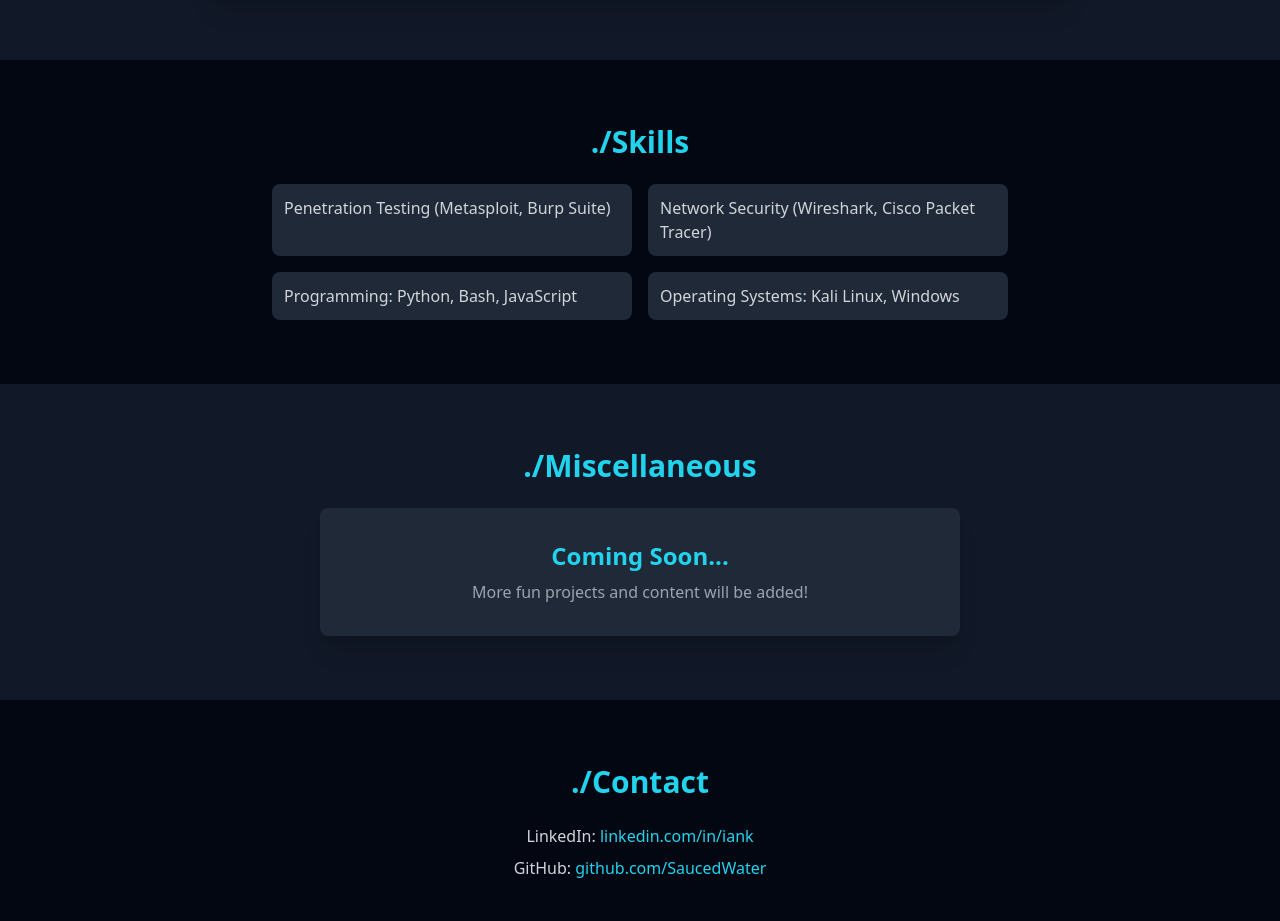
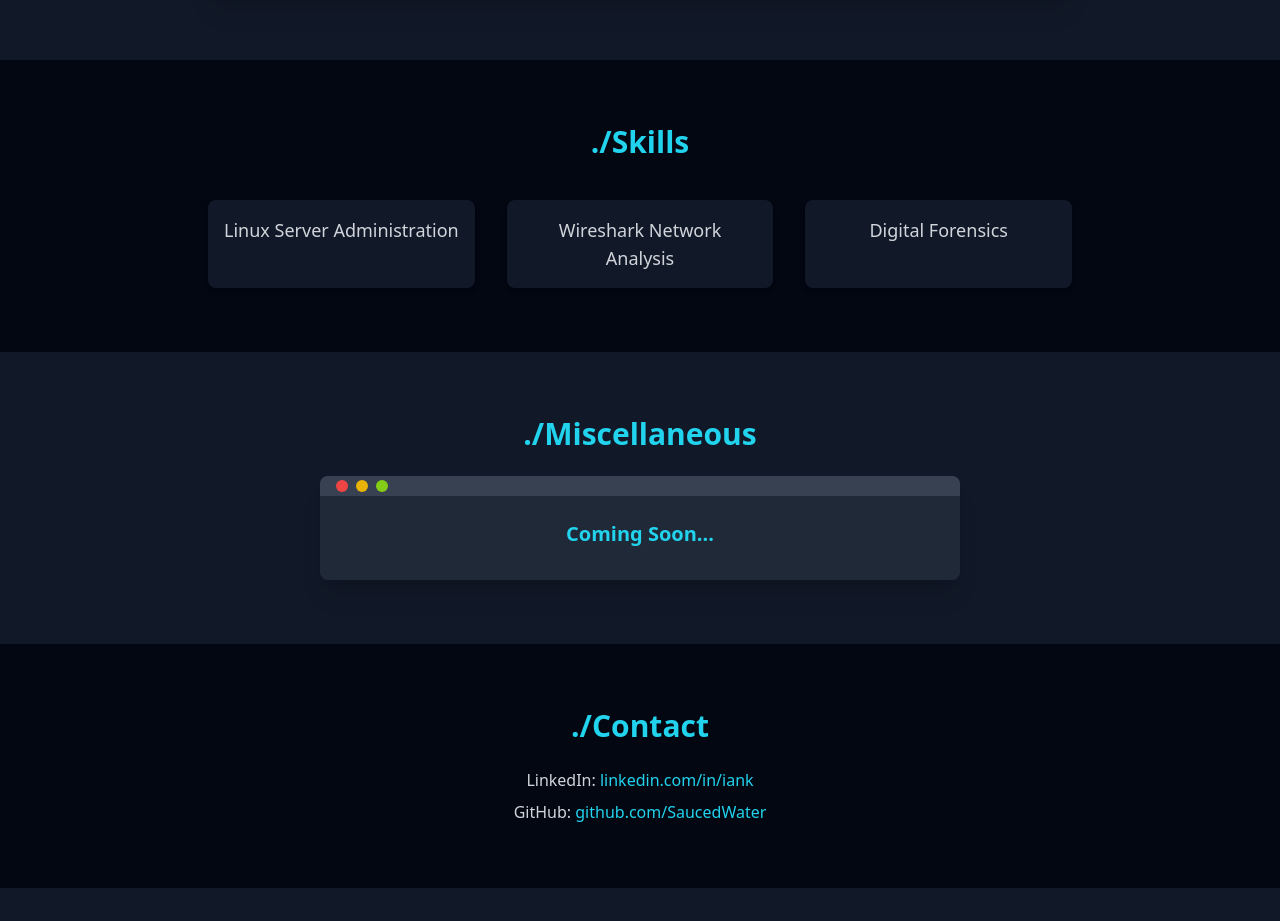
Before and after one commit to SaucedWater/portfolioweb, a Next.js app: page / in a window 1280 px wide. Shown: the part 1120-2041 px from the top of the page. Built offline with nearby package versions, Linux system fonts and the light colour scheme.

Commit message:
Fixed Misc

```diff
--- /dev/null
+++ b/app/components/MiscCard.js
@@ -0,0 +1,23 @@
+// app/components/MiscCard.js
+export default function MiscCard({ title, description, url }) {
+  return (
+    <article className="bg-gray-800 rounded-lg shadow-xl hover:shadow-2xl transition overflow-hidden">
+      {/* ─── this gives the title bar with 3 Dots ─── */}
+      <div className="flex items-center space-x-2 bg-gray-700 px-4 py-1">
+        {/* Red “close” circle */}
+        <span className="h-3 w-3 bg-red-500 rounded-full"></span>
+        {/* Yellow “minimize” circle */}
+        <span className="h-3 w-3 bg-yellow-500 rounded-full"></span>
+        {/* Green “maximize” circle */}
+        <span className="h-3 w-3 bg-lime-500 rounded-full"></span>
+      </div>
+
+      {/* ─── Card Body ─── */}
+      <div className="p-6">
+        <h3 className="text-xl font-semibold text-cyan-400">{title}</h3>
+        <p className="text-gray-400 my-2">{description}</p>
+
+      </div>
+    </article>
+  );
+}
--- a/app/components/Sections/MiscellaneousSection.js
+++ b/app/components/Sections/MiscellaneousSection.js
@@ -1,13 +1,16 @@
 // app/components/Sections/MiscellaneousSection.js
+import MiscCard from "../../components/MiscCard";
 
 export default function MiscellaneousSection() {
   return (
     <section id="miscellaneous" className="py-16 bg-gray-900 text-gray-300 text-center">
       <div className="max-w-2xl mx-auto px-4">
         <h2 className="text-3xl font-bold text-cyan-400 mb-6">./Miscellaneous</h2>
-        <div className="bg-gray-800 p-8 rounded-lg shadow-xl">
-          <h3 className="text-2xl font-semibold text-cyan-400">Coming Soon...</h3>
-          <p className="text-gray-400 mt-2">More fun projects and content will be added!</p>
+        <div className="space-y-6">
+          <MiscCard
+                      title="Coming Soon..."
+
+                    />
         </div>
       </div>
     </section>
--- a/app/components/Sections/SkillsSection.js
+++ b/app/components/Sections/SkillsSection.js
@@ -1,26 +1,41 @@
 // app/components/Sections/SkillsSection.js
+"use client"; // Ensure this is here to support client-side features like interactivity
+import ProjectCard from "../../components/ProjectCard";
+
+
 
 export default function SkillsSection() {
+  const skills = [
+    {
+      name: "Linux Server Administration"
+    },
+    {
+      name: "Wireshark Network Analysis"
+
+    },
+    {
+      name: "Digital Forensics"
+    }
+
+
+  ];
   return (
     <section id="skills" className="py-16 bg-gray-950 text-gray-300 text-center">
-      <div className="max-w-3xl mx-auto px-4">
-        <h2 className="text-3xl font-bold text-cyan-400 mb-6">./Skills</h2>
-        <ul className="grid md:grid-cols-2 gap-4 text-left">
-          {[
-            "Penetration Testing (Metasploit, Burp Suite)",
-            "Network Security (Wireshark, Cisco Packet Tracer)",
-            "Programming: Python, Bash, JavaScript",
-            "Operating Systems: Kali Linux, Windows",
-          ].map((skill, index) => (
-            <li
+      <div className="max-w-4xl mx-auto px-4">
+        <h2 className="text-3xl font-bold text-center text-cyan-400 mb-10">./Skills</h2>
+
+        {/* 3-column grid */}
+        <div className="grid grid-cols-1 sm:grid-cols-2 md:grid-cols-3 gap-8">
+          {skills.map((skill, index) => (
+            <div
               key={index}
-              className="bg-gray-800 p-3 rounded-lg hover:bg-gray-700 transition-all duration-300"
+              className="flex flex-col items-center bg-gray-900 p-4 rounded-lg shadow-md hover:shadow-cyan-500/20 transition-shadow"
             >
-              {skill}
-            </li>
+              <span className="text-lg font-medium">{skill.name}</span>
+            </div>
           ))}
-        </ul>
-      </div>
+        </div>
+        </div>
     </section>
   );
 }
--- a/app/page.js
+++ b/app/page.js
@@ -9,7 +9,7 @@ import MiscellaneousSection from "./components/Sections/MiscellaneousSection";
 import ContactSection from "./components/Sections/ContactSection";
 
 export const metadata = {
-  title: "Ian Kwok | Cybersecurity Student Portfolio",
+  title: "Ian Kwok",
   description:
     "Portfolio of Ian Kwok, Cybersecurity student at Temasek Polytechnic. View projects, skills, and contact info.",
 };
```
